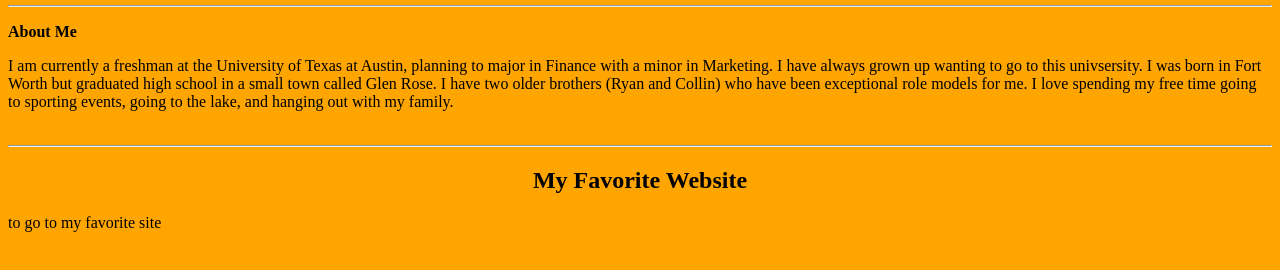
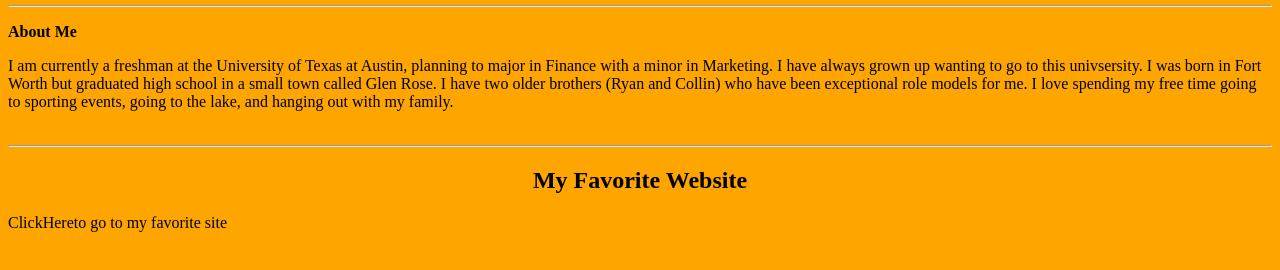
Before and after one commit to DrewDunson/DrewDunson.github.io, a plain HTML site: page index.html in a window 1280 px wide. Shown: the part 476-746 px from the top of the page. Drawn offline with Linux system fonts and the light colour scheme.

Commit message:
Update index.html

```diff
--- a/index.html
+++ b/index.html
@@ -14,4 +14,4 @@
 </body>
 <hr />
 <h2 style="text-align: center;">My Favorite Website</h2
-<a href="https://www.coolmathgames.com/default.htm"><ClickHere</a>to go to my favorite site</p>
+<a href="https://www.coolmathgames.com/default.htm">ClickHere</a>to go to my favorite site</p>
```
